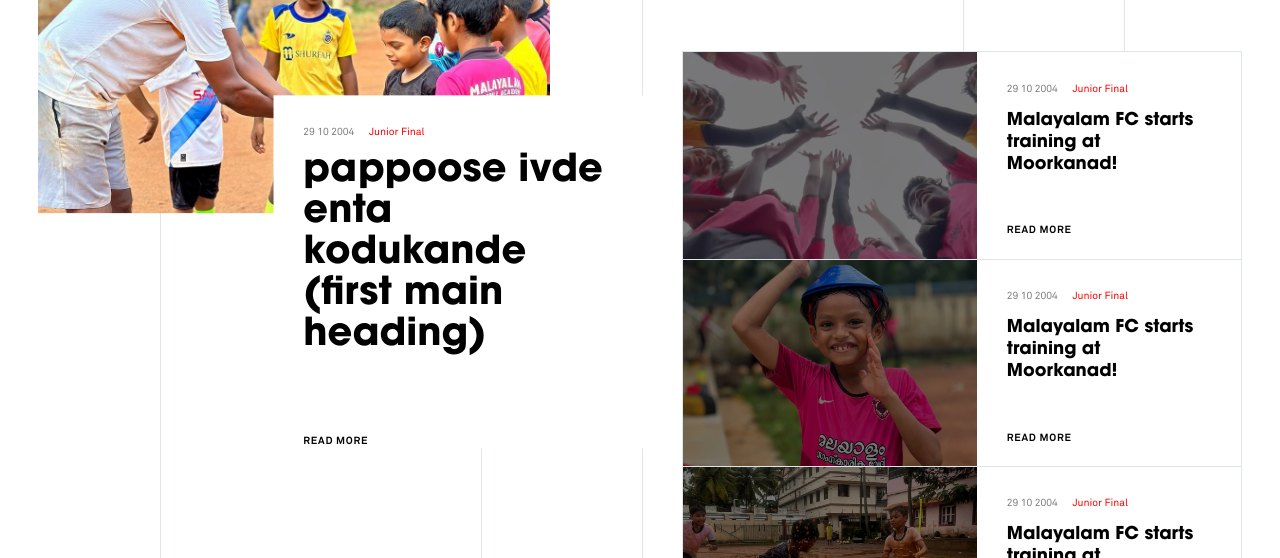
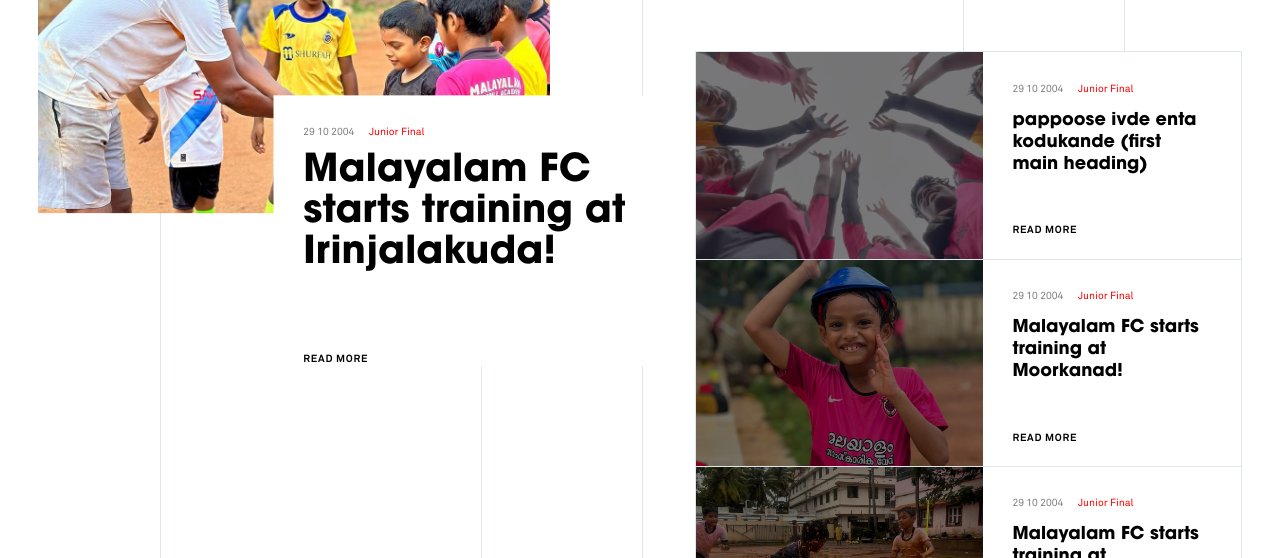
Before and after one commit to hxri-nxrxyxn/malayalamfc-web-classic, a plain HTML site: page index.html in a window 1280 px wide. Shown: the part 721-1279 px from the top of the page. Drawn offline with Linux system fonts and the light colour scheme.

Commit message:
fixed news width

```diff
--- a/index.html
+++ b/index.html
@@ -49,7 +49,7 @@
 						<p class="news__contents--date">29 10 2004</p>
 						<p class="news__contents--subtext">Junior Final</p>
 					</div>
-					<h1>pappoose ivde enta kodukande (first main heading)</h1>
+					<h1>Malayalam FC starts training at Irinjalakuda!</h1>
 					<a href="" class="button--main">READ MORE</a>
 				</div>
 			</div>
@@ -61,7 +61,7 @@
 							<p class="news__contents--date">29 10 2004</p>
 							<p class="news__contents--subtext">Junior Final</p>
 						</div>
-						<h1>Malayalam FC starts training at Moorkanad!</h1>
+						<h1>pappoose ivde enta kodukande (first main heading)</h1>
 						<a href="" class="button--main">READ MORE</a>
 					</div>
 				</div>
--- a/sass/pages/index.scss
+++ b/sass/pages/index.scss
@@ -15,6 +15,7 @@
 }
 
 .news__stacked {
+	width: 50%;
 	margin-top: 5rem;
 }
 
```
Also changed, not shown: css/pages/index.css, 1 other file.
